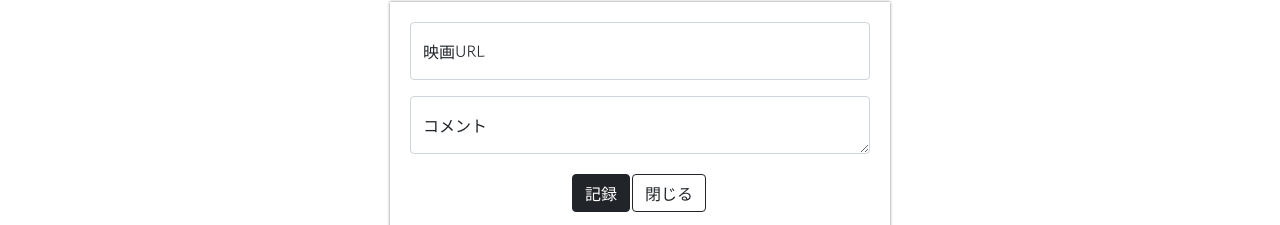
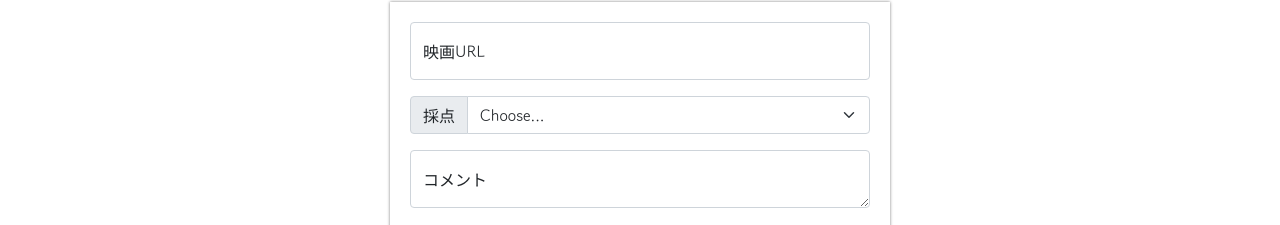
Before and after one commit to masanorinishida2/mypage, a plain HTML site: page index.html in a window 1280 px wide. Shown: the part 268-493 px from the top of the page. Drawn offline with nearby package versions, Linux system fonts and the light colour scheme.

Commit message:
Update index.html

```diff
--- a/index.html
+++ b/index.html
@@ -96,6 +96,20 @@
         <input type="email" class="form-control" id="floatingInput" placeholder="name@example.com">
         <label for="floatingInput">映画URL</label>
     </div>
+
+    <div class="input-group mb-3">
+  <label class="input-group-text" for="inputGroupSelect01">採点</label>
+  <select class="form-select" id="inputGroupSelect01">
+    <option selected>Choose...</option>
+    <option value="1">⭐</option>
+    <option value="2">⭐⭐</option>
+    <option value="3">⭐⭐⭐</option>
+    <option value="4">⭐⭐⭐⭐</option>
+    <option value="5">⭐⭐⭐⭐⭐</option>
+
+
+  </select>
+</div>
     <div class="form-floating">
         <textarea class="form-control" placeholder="Leave a comment here" id="floatingTextarea"></textarea>
         <label for="floatingTextarea">コメント</label>
```
